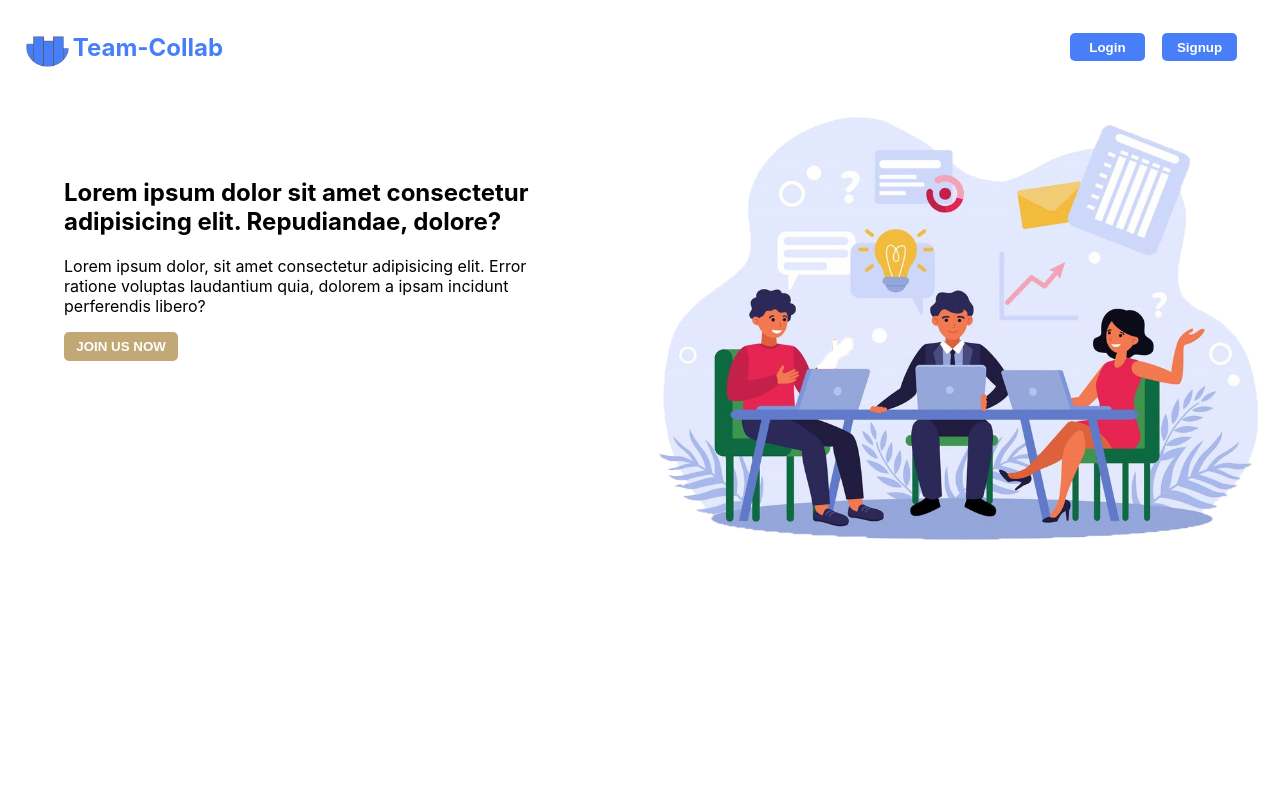
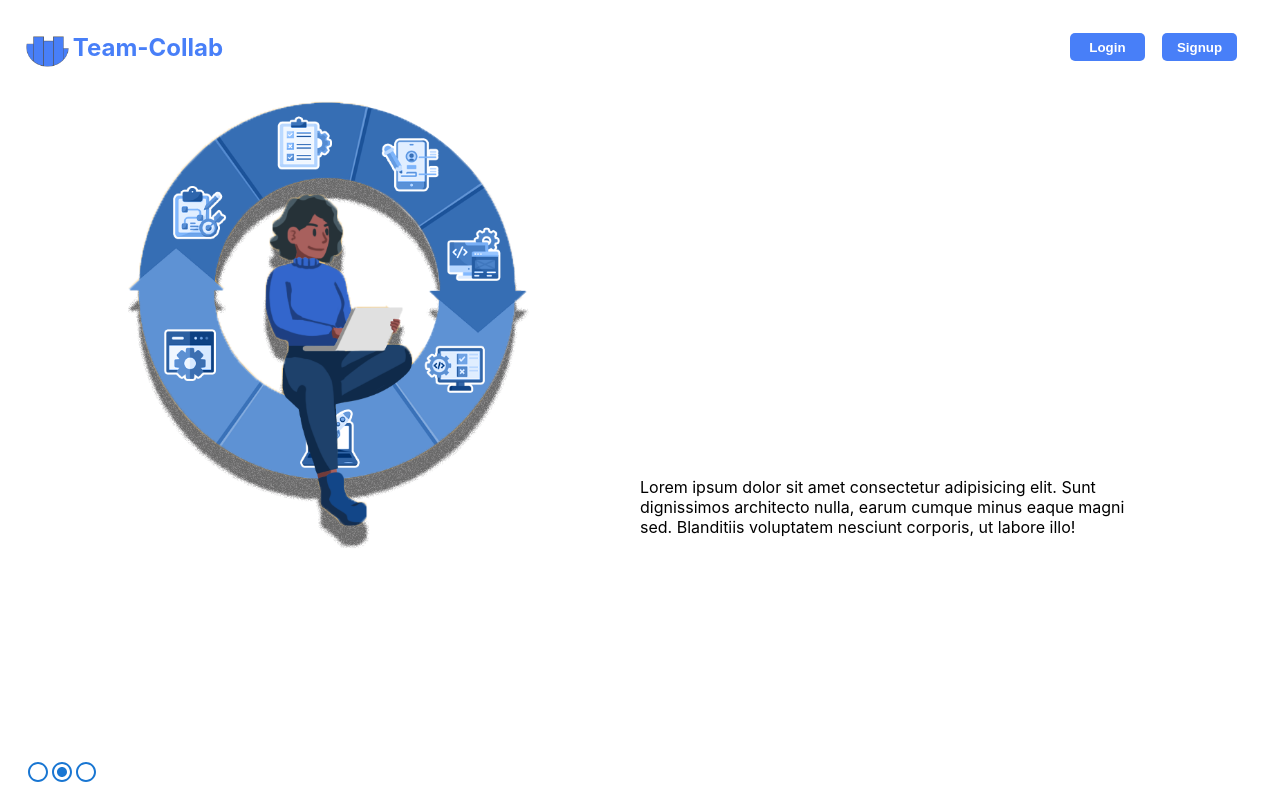
Before and after one commit to kunalsjaswal/collab-suite, a React (Create React App) app in the folder front-end/: page / in a window 1280 px wide. Built offline with nearby package versions, Linux system fonts and the light colour scheme.

Commit message:
carousel set up

```diff
--- a/front-end/package.json
+++ b/front-end/package.json
@@ -3,11 +3,17 @@
   "version": "0.1.0",
   "private": true,
   "dependencies": {
+    "@mui/icons-material": "^5.15.7",
+    "@mui/material": "^5.15.7",
     "@testing-library/jest-dom": "^5.17.0",
     "@testing-library/react": "^13.4.0",
     "@testing-library/user-event": "^13.5.0",
+    "aos": "^3.0.0-beta.6",
+    "bootstrap": "^5.3.2",
     "react": "^18.2.0",
+    "react-bootstrap": "^2.10.0",
     "react-dom": "^18.2.0",
+    "react-material-ui-carousel": "^3.4.2",
     "react-router-dom": "^6.21.3",
     "react-scripts": "5.0.1",
     "styled-components": "^6.1.8",
--- a/front-end/src/App.js
+++ b/front-end/src/App.js
@@ -1,15 +1,17 @@
 // import { Routes } from "react-router-dom";
 
-import Carousel from "./components/Landingpage/Carousel";
+import CarouselFile from "./components/Landingpage/CarouselFile";
 import Navbar from "./components/Navbar/Navbar";
-
-
+import AOS from 'aos';
+import 'aos/dist/aos.css';
+AOS.init();
 
 function App() {
   return (
     <div className="App">
       <Navbar />
-      <Carousel/>
+      <CarouselFile/>
+
 
       {/* <Routes> */}
       {/* <Route index element = {}/> */}
--- a/front-end/src/components/Landingpage/Carousel.jsx
+++ /dev/null
@@ -1,16 +0,0 @@
-import React from 'react'
-import Slide1 from './Slide1'
-import Slide2 from './Slide2'
-import Slide3 from './Slide3'
-
-
-const Carousel = () => {
-    const items = [<Slide1/>, <Slide2/>, <Slide3/>]
-    return (
-    <div>
-        {items[0]}
-    </div>
-  )
-}
-
-export default Carousel
--- /dev/null
+++ b/front-end/src/components/Landingpage/CarouselFile.jsx
@@ -0,0 +1,63 @@
+import React, { useEffect, useState } from 'react'
+import Slide1 from './Slide1'
+import Slide2 from './Slide2'
+import Slide3 from './Slide3'
+import { CarouselDiv } from './Style'
+import RadioButtonUncheckedIcon from '@mui/icons-material/RadioButtonUnchecked';
+import RadioButtonCheckedIcon from '@mui/icons-material/RadioButtonChecked';
+
+const CarouselFile = () => {
+    const items = [<Slide1/>, <Slide2/>, <Slide3/>]
+    const [index, setIndex] = useState(0)
+
+    useEffect(()=>{
+        setInterval(() => {
+            setIndex(prev => (prev+1) % 3)
+        }, 5000);
+        console.log("timeout")
+    },[])
+
+    const onSliderClickHandler = (indx)=>{
+        setIndex(indx);
+    }
+    return (
+        <CarouselDiv>
+            {items[index]}
+
+            <div className="next-btns">
+                {
+                    index == 0?
+                    <RadioButtonCheckedIcon color='primary' className='radio-btn'/>:
+                    <RadioButtonUncheckedIcon
+                        color='primary'
+                        className='radio-btn'
+                        onClick = {()=>onSliderClickHandler(0)}
+                        />
+                }
+                {
+                    index == 1 ?
+                    <RadioButtonCheckedIcon color='primary' className='radio-btn'/>:
+                    <RadioButtonUncheckedIcon
+                        color='primary'
+                        className='radio-btn'
+                        onClick = {()=>onSliderClickHandler(1)}
+                        />
+                }
+                {
+                    index == 2 ?
+                    <RadioButtonCheckedIcon color='primary' className='radio-btn'/>:
+                    <RadioButtonUncheckedIcon
+                        color='primary'
+                        className='radio-btn'
+                        onClick = {()=>onSliderClickHandler(2)}
+                        />
+                }
+            </div>
+
+        </CarouselDiv>
+
+
+    )
+}
+
+export default CarouselFile
--- a/front-end/src/components/Landingpage/Slide1.jsx
+++ b/front-end/src/components/Landingpage/Slide1.jsx
@@ -4,7 +4,7 @@ import slide1_img from '../../images/slide1-img.png'
 
 const Slide1 = () => {
     return (
-        <SlideOne>
+        <SlideOne data-aos="fade-left"  data-aos-duration="500">
             <div className='left-content'>
                 <h2>Lorem ipsum dolor sit amet consectetur adipisicing elit. Repudiandae, dolore?</h2>
                 <p> Lorem ipsum dolor, sit amet consectetur adipisicing elit. Error ratione voluptas laudantium quia, dolorem a ipsam incidunt perferendis libero?</p>
--- a/front-end/src/components/Landingpage/Slide2.jsx
+++ b/front-end/src/components/Landingpage/Slide2.jsx
@@ -4,7 +4,7 @@ import slide2_img from '../../images/slide2-img.png'
 
 const Slide2 = () => {
     return (
-        <SlideTwo>
+        <SlideTwo data-aos="fade-left"  data-aos-duration="500">
             <div className='left'>
                 <img src={slide2_img} alt="" />
             </div>
--- a/front-end/src/components/Landingpage/Slide3.jsx
+++ b/front-end/src/components/Landingpage/Slide3.jsx
@@ -3,7 +3,7 @@ import { SlideThree } from './Style'
 
 const Slide3 = () => {
     return (
-        <SlideThree>
+        <SlideThree data-aos="fade-left"  data-aos-duration="500">
             <div className='heading'>
                 <h2>ABOUT US</h2>
             </div>
--- a/front-end/src/components/Landingpage/Style.jsx
+++ b/front-end/src/components/Landingpage/Style.jsx
@@ -3,8 +3,6 @@ import styled from 'styled-components';
 export const SlideOne = styled.div`
     display: grid;
     grid-template-columns: 50% 50%;
-    /* border: 2px solid black; */
-
 
     div.left-content{
         margin: 10%;
@@ -52,6 +50,8 @@ display: flex;
     justify-items: center;
     align-items: center;
     margin: 0% 10%;
+
+
     .left{
         width: 50%;
         img{ width: 80%;}
@@ -68,9 +68,30 @@ display: flex;
     justify-items: center;
     align-items: center;
     flex-direction: column;
-margin: 3% 10%;
+    padding: 0% 5%;
+
+
     .heading{
         display: flex;
         align-self: flex-start;
     }
 `
+
+export const CarouselDiv = styled.div`
+    overflow: hidden;
+    div.file{
+        border: 1px solid black;
+    }
+
+    div.next-btns{
+        position: absolute;
+        bottom: 0;
+        height: 5%;
+        margin-left: 2%;
+
+        .radio-btn{
+            cursor: pointer;
+        }
+    }
+
+`
```
Also changed, not shown: 1 other file (tests, documents, lock files or other folders). Lines whose indentation alone changed are shown as unchanged.
